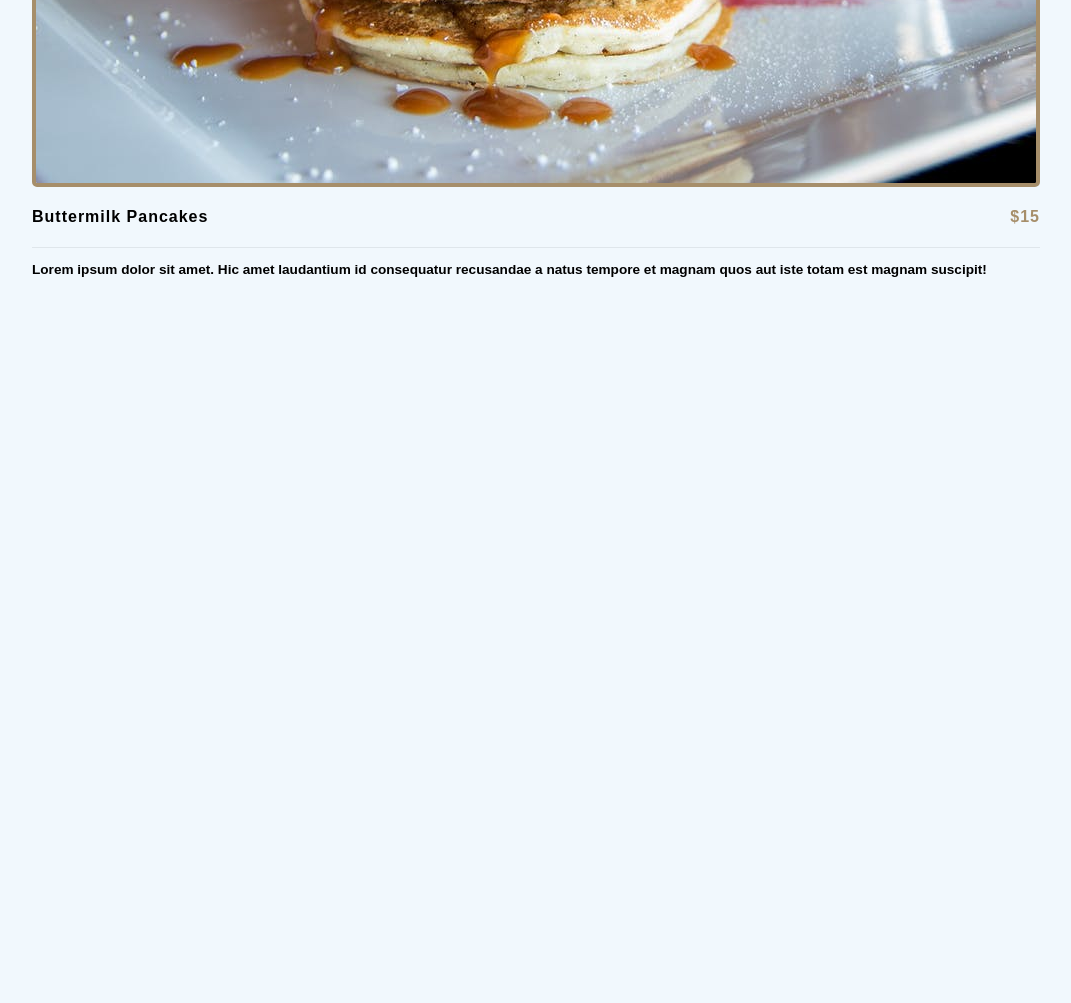
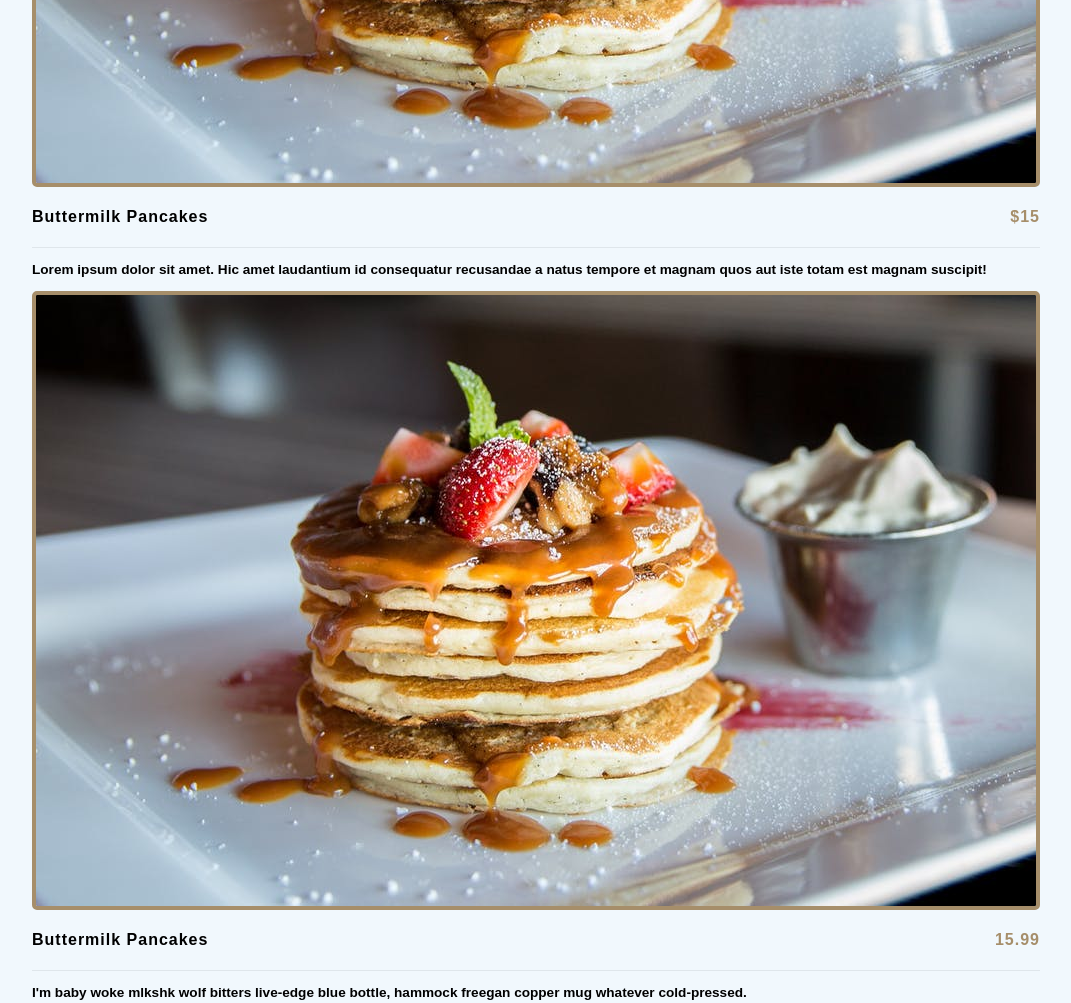
Before and after one commit to oramio-co/menu_items, a plain HTML site: page index.html in a window 1280 px wide. Shown: the part 500-1503 px from the top of the page, without its empty margins (104-1175 px from the left). Before the commit the page ends 800 px from the top, so only its background shows below. Drawn offline with Linux system fonts and the light colour scheme; a web font is replaced by a local one.

Commit message:
add main.js, dynimically adds menu items

```diff
--- a/index.html
+++ b/index.html
@@ -15,7 +15,7 @@
       <div class="underline"></div>
       <!-- Filter buttons -->
       <!-- Menu Items -->
-      <section class="content">
+      <section class="content" id='content'>
         <article class="menu-item">
           <img src="menu-item.jpeg" class="photo" alt="menu item" />
           <section class="item-info">
@@ -31,5 +31,6 @@
         </article>
       </section>
     </main>
+    <script src='main.js' type='module'></script>
   </body>
 </html>
--- /dev/null
+++ b/main.js
@@ -0,0 +1,46 @@
+// Get external menu items data
+import {menu_items as menu} from './menu_items.js';
+
+// Select content element in html
+const sectionContent = document.getElementById('content');
+
+// On page load, dynamically add all menu items to content element.
+window.addEventListener('DOMContentLoaded', () => {
+  menu.map((menu_item) => {
+    // Create new article for menu item and populate to match template.
+    const article = document.createElement('article');
+    article.classList.add('menu-item');
+    // Create and append img to article.
+    const img = document.createElement('img');
+    img.src = `${menu_item['img']}`;
+    img.classList.add('photo');
+    img.alt = 'menu item';
+    article.appendChild(img);
+    // Create section
+    const section = document.createElement('section');
+    section.classList.add('item-info');
+    // Create header
+    const header = document.createElement('header');
+    header.classList.add('menu-heading');
+    // Create and append title to header
+    const title = document.createElement('h4');
+    title.textContent = `${menu_item['title']}`;
+    header.appendChild(title);
+    // Create and append price to header
+    const price = document.createElement('h4');
+    price.classList.add('price');
+    price.textContent = `${menu_item['price']}`;
+    header.appendChild(price);
+    // Append completed header to section
+    section.appendChild(header);
+    // Create and append item text to section
+    const item_text = document.createElement('p');
+    item_text.classList.add('item-text');
+    item_text.textContent = `${menu_item['desc']}`;
+    section.appendChild(item_text);
+    // Append completed section to article
+    article.appendChild(section);
+    // Append completed article to sectionContent
+    sectionContent.appendChild(article);
+  })
+});
```
